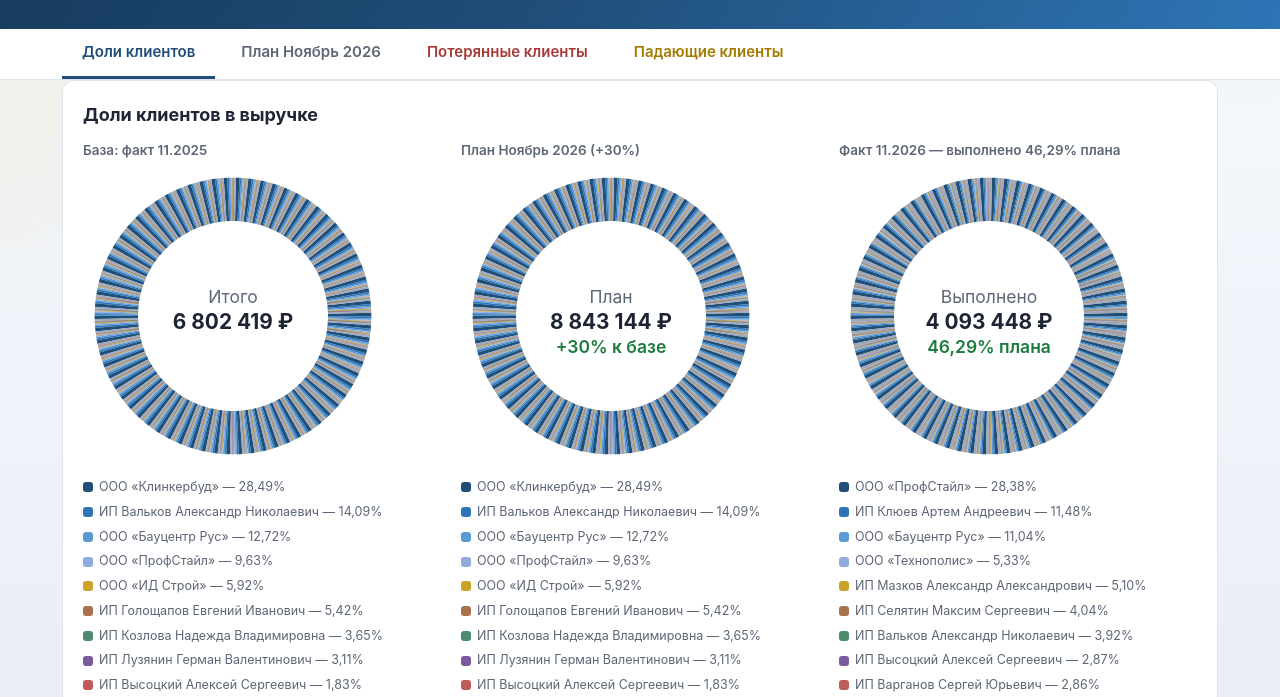
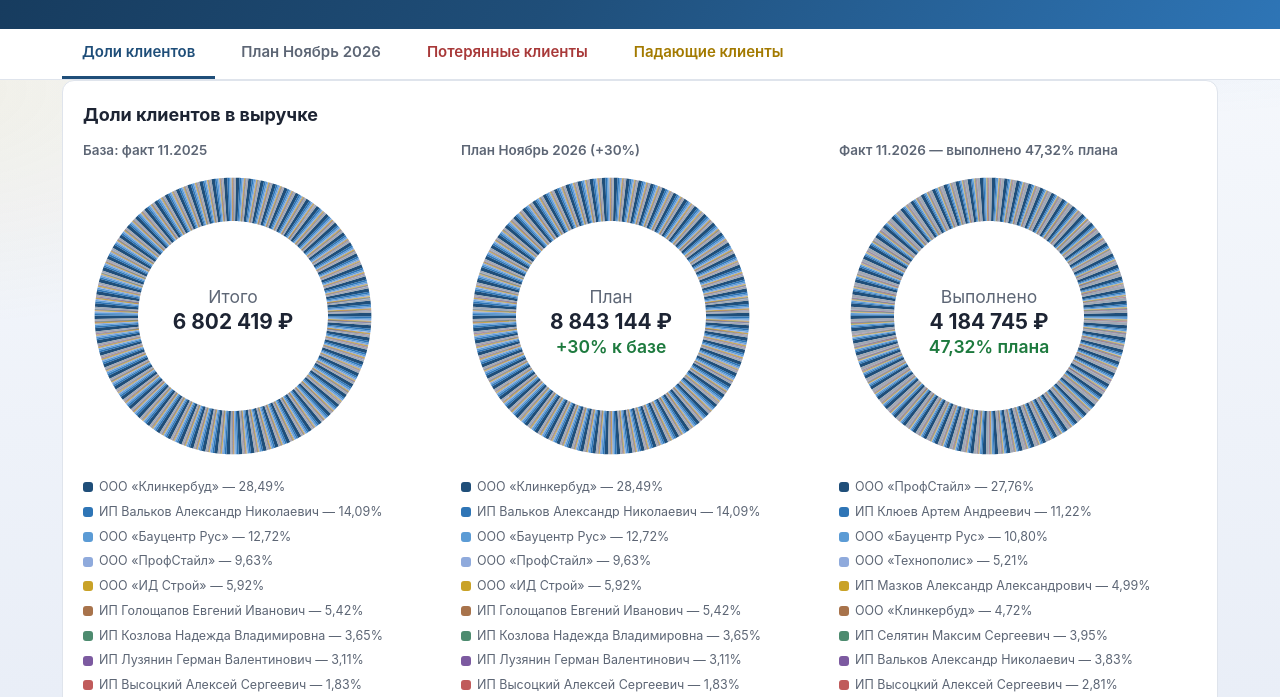
Before and after one commit to ResantaKld/Plan, a plain HTML site: page index.html in a window 1280 px wide. Shown: the part 103-800 px from the top of the page. Drawn offline with Linux system fonts and the light colour scheme.

Commit message:
Обновление дашборда 18.11.2026

```diff
--- a/index.html
+++ b/index.html
@@ -217,7 +217,7 @@
 "use strict";
 /* ===== Данные: факт ноября 2025, менеджер Щудро (выгрузка 1С) ===== */
 var CLIENTS = [
- ["ООО «Клинкербуд»",1938081.80,0,106210.57],
+ ["ООО «Клинкербуд»",1938081.80,0,197507.75],
  ["ИП Вальков Александр Николаевич",958149.07,160358.93],
  ["ООО «Бауцентр Рус»",864938.06,451802.1],
  ["ООО «ПрофСтайл»",655241.07,312615.21,849203.45],
```
